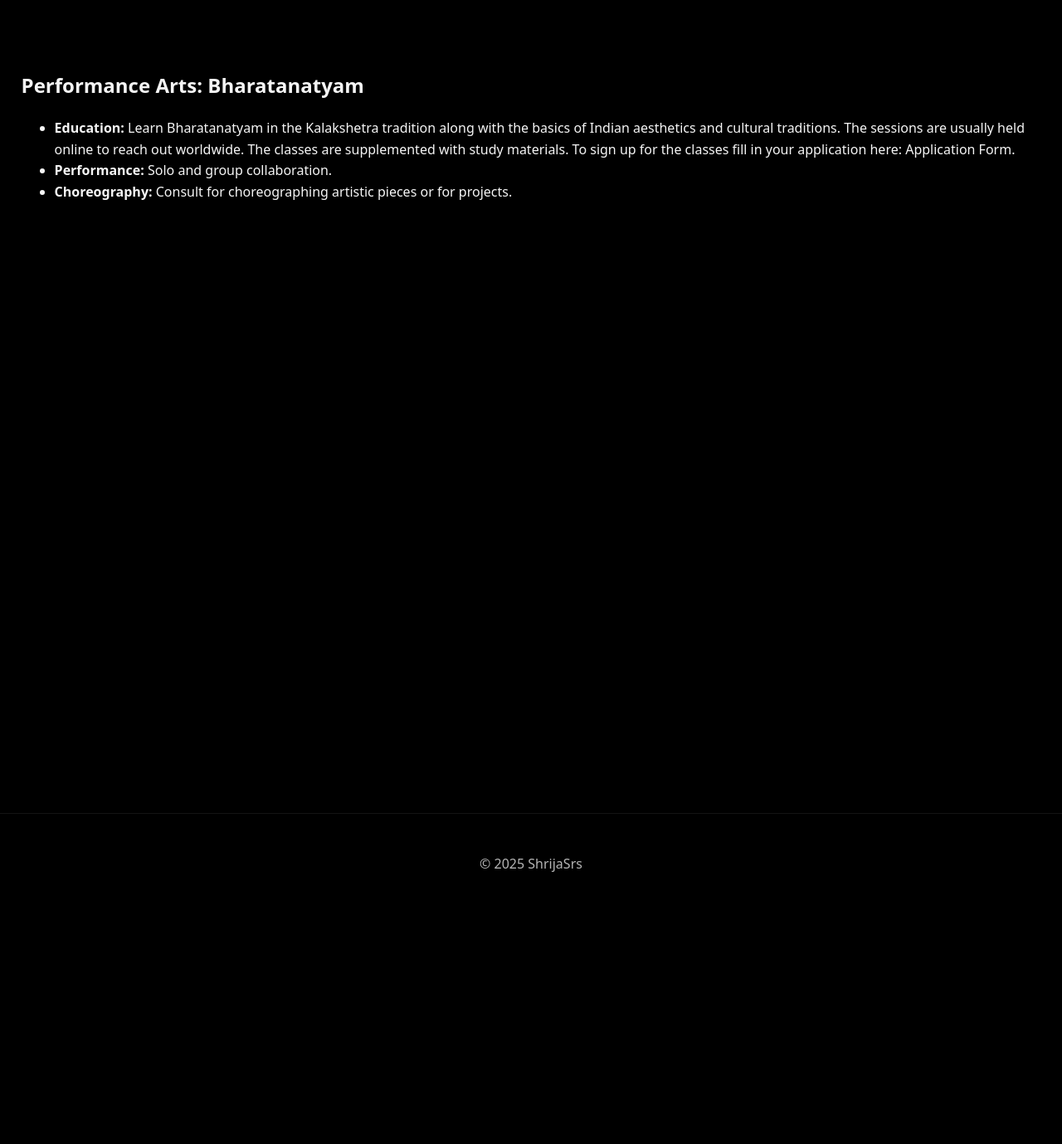
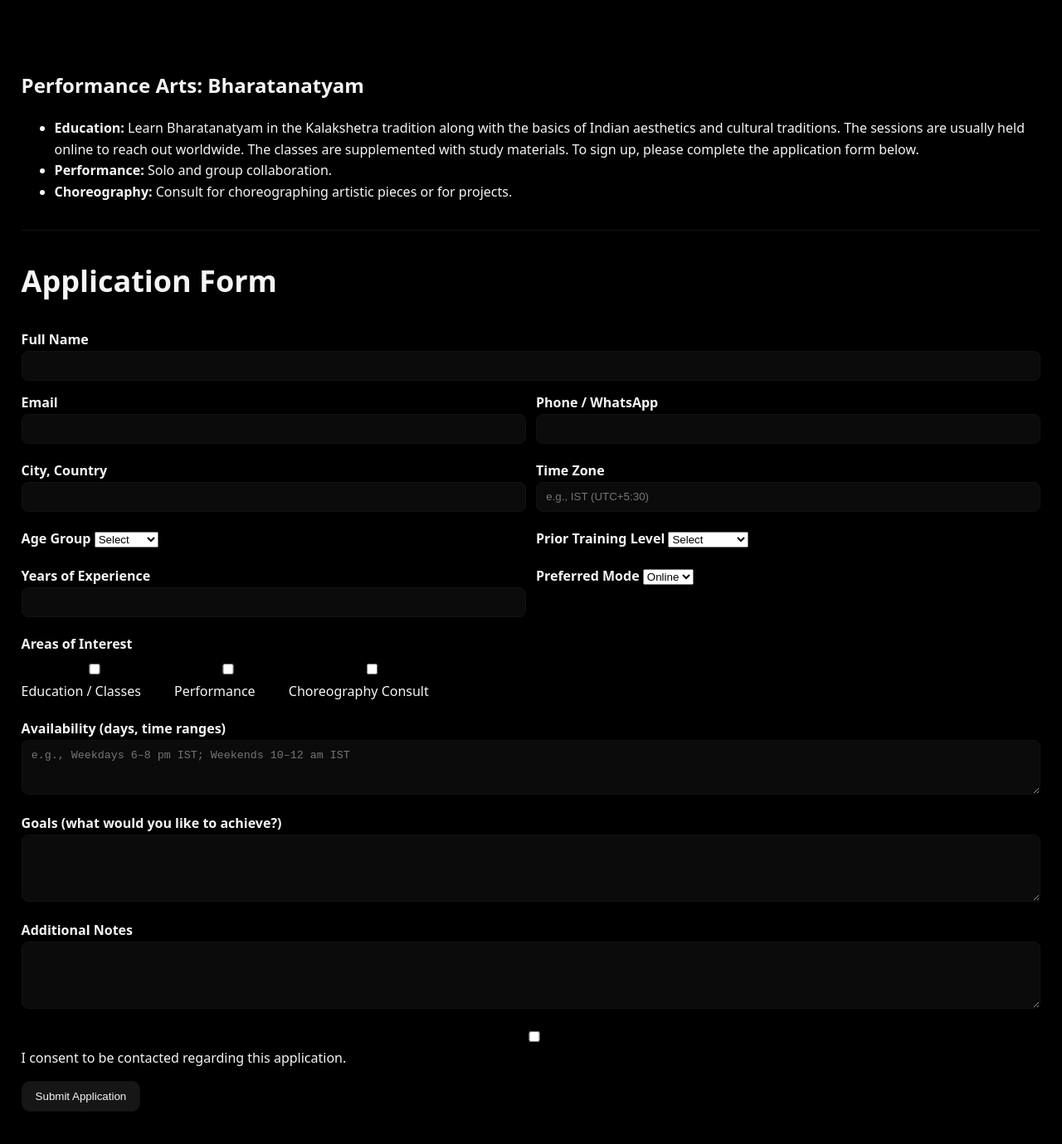
Before and after one commit to techunderfive/Bharatnatyam-Srs, a Jekyll site: the page built from services/performance-arts/index.html, in a window 1280 px wide and 1400 px high. Shown: the top 1379 px of the window at 83% size. Built offline with Jekyll 4.4.1, drawn with Linux system fonts in a browser that asks for light colours; some web fonts are replaced.

Commit message:
Performance Arts: embed application form (formsubmit.co to techunder5mins@gmail.com) with required fields

```diff
--- a/services/performance-arts/index.html
+++ b/services/performance-arts/index.html
@@ -8,7 +8,7 @@ title: Performance Arts — Bharatanatyam
     <h1>Performance Arts: Bharatanatyam</h1>
     <ul>
       <li>
-        <strong>Education:</strong> Learn Bharatanatyam in the Kalakshetra tradition along with the basics of Indian aesthetics and cultural traditions. The sessions are usually held online to reach out worldwide. The classes are supplemented with study materials. To sign up for the classes fill in your application here: <a href="https://forms.gle/UiapnEW1VMMFi8m99" target="_blank" rel="noopener">Application Form</a>.
+        <strong>Education:</strong> Learn Bharatanatyam in the Kalakshetra tradition along with the basics of Indian aesthetics and cultural traditions. The sessions are usually held online to reach out worldwide. The classes are supplemented with study materials. To sign up, please complete the application form below.
       </li>
       <li>
         <strong>Performance:</strong> Solo and group collaboration.
@@ -17,5 +17,108 @@ title: Performance Arts — Bharatanatyam
         <strong>Choreography:</strong> Consult for choreographing artistic pieces or for projects.
       </li>
     </ul>
+
+    <hr style="border:0; border-top:1px solid #121212; margin: 2rem 0;" />
+
+    <h2>Application Form</h2>
+    <form action="https://formsubmit.co/techunder5mins@gmail.com" method="POST" class="form">
+      <input type="hidden" name="_subject" value="Bharatanatyam Application — Website" />
+      <input type="hidden" name="_template" value="table" />
+      <input type="hidden" name="_captcha" value="false" />
+      <input type="text" name="_honey" style="display:none" tabindex="-1" autocomplete="off" />
+
+      <div class="form__row">
+        <label>Full Name
+          <input type="text" name="full_name" required />
+        </label>
+      </div>
+
+      <div class="form__row" style="display:grid; grid-template-columns: repeat(auto-fit, minmax(220px,1fr)); gap:.75rem;">
+        <label>Email
+          <input type="email" name="email" required />
+        </label>
+        <label>Phone / WhatsApp
+          <input type="tel" name="phone" />
+        </label>
+      </div>
+
+      <div class="form__row" style="display:grid; grid-template-columns: repeat(auto-fit, minmax(220px,1fr)); gap:.75rem;">
+        <label>City, Country
+          <input type="text" name="location" />
+        </label>
+        <label>Time Zone
+          <input type="text" name="timezone" placeholder="e.g., IST (UTC+5:30)" />
+        </label>
+      </div>
+
+      <div class="form__row" style="display:grid; grid-template-columns: repeat(auto-fit, minmax(220px,1fr)); gap:.75rem;">
+        <label>Age Group
+          <select name="age_group">
+            <option value="">Select</option>
+            <option>Under 12</option>
+            <option>12–17</option>
+            <option>18–25</option>
+            <option>26–40</option>
+            <option>41–55</option>
+            <option>56+</option>
+          </select>
+        </label>
+        <label>Prior Training Level
+          <select name="training_level">
+            <option value="">Select</option>
+            <option>None</option>
+            <option>Beginner</option>
+            <option>Intermediate</option>
+            <option>Advanced</option>
+          </select>
+        </label>
+      </div>
+
+      <div class="form__row" style="display:grid; grid-template-columns: repeat(auto-fit, minmax(220px,1fr)); gap:.75rem;">
+        <label>Years of Experience
+          <input type="number" name="years_experience" min="0" step="0.5" />
+        </label>
+        <label>Preferred Mode
+          <select name="preferred_mode">
+            <option>Online</option>
+            <option>Offline</option>
+            <option>Hybrid</option>
+          </select>
+        </label>
+      </div>
+
+      <div class="form__row">
+        <label>Areas of Interest</label>
+        <div style="display:flex; flex-wrap:wrap; gap:1rem; margin-top:.25rem;">
+          <label style="font-weight:400"><input type="checkbox" name="interest[]" value="Education / Classes" /> Education / Classes</label>
+          <label style="font-weight:400"><input type="checkbox" name="interest[]" value="Performance" /> Performance</label>
+          <label style="font-weight:400"><input type="checkbox" name="interest[]" value="Choreography Consult" /> Choreography Consult</label>
+        </div>
+      </div>
+
+      <div class="form__row">
+        <label>Availability (days, time ranges)
+          <textarea name="availability" rows="3" placeholder="e.g., Weekdays 6–8 pm IST; Weekends 10–12 am IST"></textarea>
+        </label>
+      </div>
+
+      <div class="form__row">
+        <label>Goals (what would you like to achieve?)
+          <textarea name="goals" rows="4"></textarea>
+        </label>
+      </div>
+
+      <div class="form__row">
+        <label>Additional Notes
+          <textarea name="notes" rows="4"></textarea>
+        </label>
+      </div>
+
+      <div class="form__row">
+        <label style="font-weight:400"><input type="checkbox" name="consent" required /> I consent to be contacted regarding this application.</label>
+      </div>
+
+      <button type="submit" class="btn">Submit Application</button>
+    </form>
   </div>
 </section>
```
